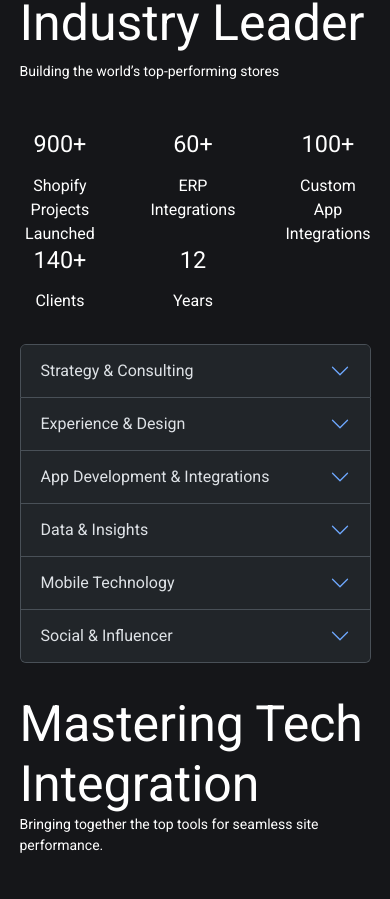
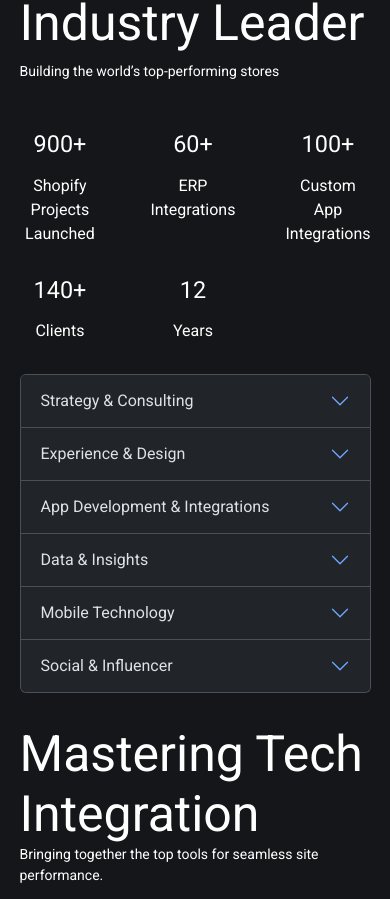
Before and after one commit to kinfris/malanka, a Next.js app: page / in a window 390 px wide. Shown: the part 3471-4370 px from the top of the page. Built offline with nearby package versions, Linux system fonts and the light colour scheme; grey boxes are pictures that could not be loaded.

Commit message:
add gap to rows

```diff
--- a/src/styles/Home.module.css
+++ b/src/styles/Home.module.css
@@ -197,6 +197,7 @@
   .statsContainer {
     grid-template-columns: repeat(3, 1fr);
     grid-auto-rows: auto;
+    grid-row-gap: 30px;
   }
 
   .technologies {
```
